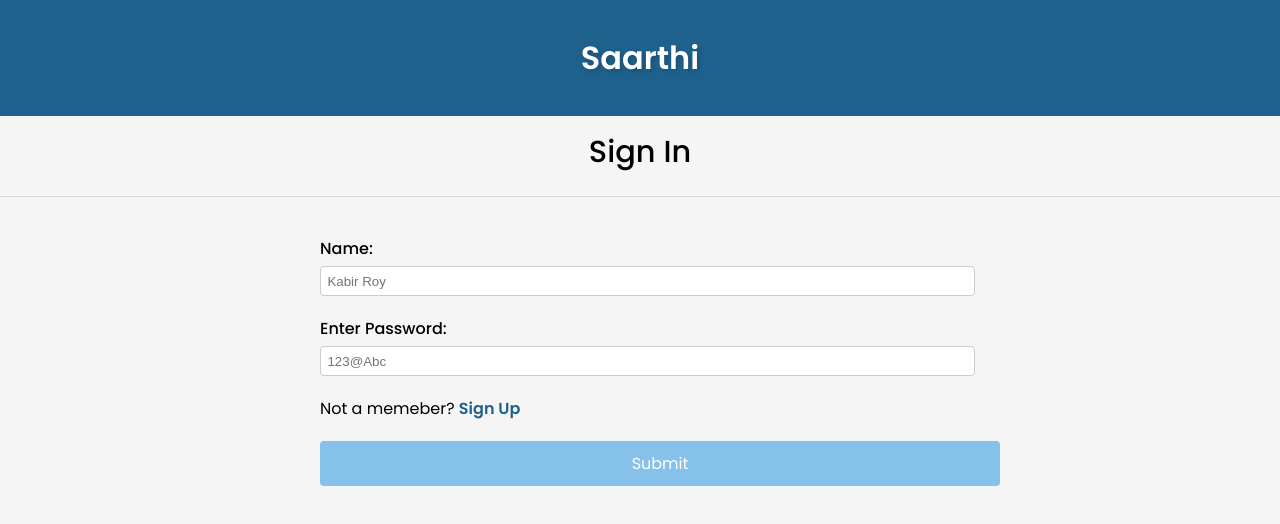
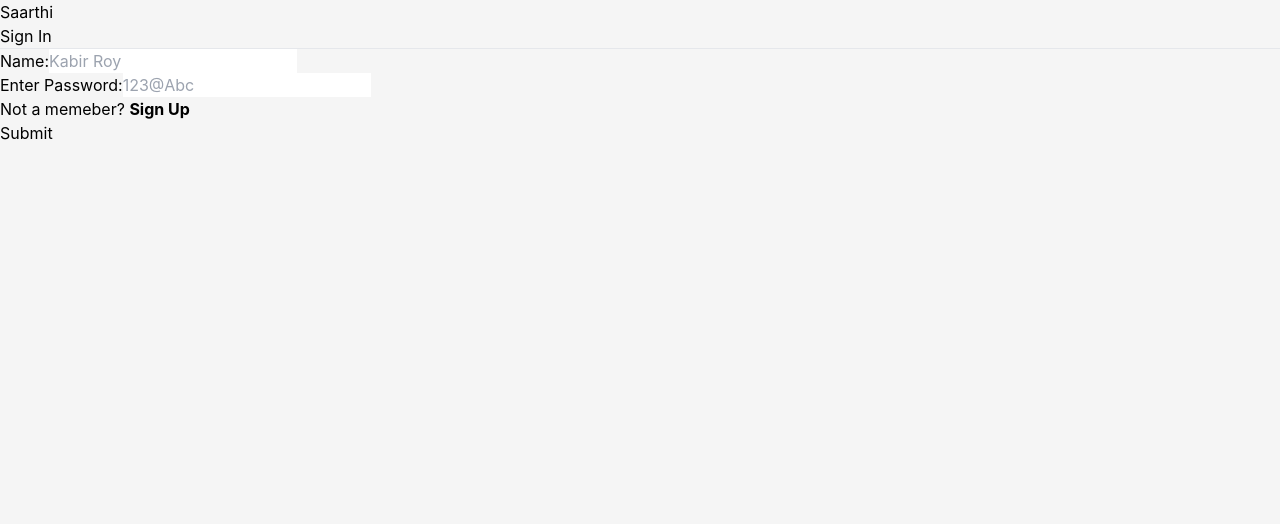
Before and after one commit to 158SR/-SAARTHI, a React (Create React App) app: page /login in a window 1280 px wide. Shown: the top 524 px of the page. Built offline with nearby package versions, Linux system fonts and the light colour scheme.

Commit message:
added tailwind

```diff
--- a/src/components/SignUp.css
+++ /dev/null
@@ -1,118 +0,0 @@
-@import url("https://fonts.googleapis.com/css2?family=Poppins:wght@300;400;500;600;&family=Roboto:wght@300;400;500&display=swap");
-
-:root {
-  --theme1: #85C1E9;
-  --theme2: #1F618D;
-  --hover:  #478a90;
-}
-
-.form-cont {
-  font-family: "poppins", sans-serif;
-  margin: 0;
-  padding: 0;
-  box-sizing: border-box;
-  display: flex;
-  flex-direction: column;
-  align-items: center;
-}
-
-.logo-wrap {
-  width: 100%;
-  background-color: var(--theme2);
-  display: flex;
-  font-weight: 300;
-  /* text-transform: uppercase; */
-  justify-content: center;
-  padding: 1% 0;
-}
-
-.logo {
-  text-align: center;
-  color: #fff;
-  font-size: 2em;
-  font-weight: 600;
-  text-shadow: 2px 2px 4px rgba(0, 0, 0, 0.2);
-}
-
-.main-head{
-    font-size: 1.9rem;
-    margin: 1%;
-    font-weight: 500;
-}
-
-hr{
-    width: 100%;
-    margin-bottom: 3%;
-    opacity: 0.3;
-}
-
-form {
-  width: 50%;
-}
-
-.form-group {
-  margin-bottom: 20px;
-}
-
-label {
-  display: block;
-  font-weight: 500;
-  margin-bottom: 5px;
-}
-
-input {
-  width: 100%;
-  padding: 1%;
-  border: 1px solid #ccc;
-  border-radius: 4px;
-  outline: none;
-}
-
-select {
-  padding: 1%;
-  width: 100%;
-  border: 1px solid #ccc;
-  border-radius: 4px;
-}
-
-.form-group p a{
-    cursor: pointer;
-    color: var(--theme2);
-    text-decoration: none;
-}
-
-.submit-btn {
-  background-color: var(--theme1);
-  color: white;
-  padding: 10px 20px;
-  border: none;
-  display: block;
-  text-decoration: none;
-  text-align: center;
-  width: 100%;
-  border-radius: 4px;
-  cursor: pointer;
-  font-size: 16px;
-  margin-bottom: 70px;
-}
-
-.submit-btn:hover {
-  background-color: var(--hover);
-}
-
-/* Responsive Styles */
-@media (max-width: 600px) {
-  form {
-    max-width: 300px;
-    margin: 0 auto;
-  }
-
-  input[type="text"],
-  select {
-    width: 100%;
-  }
-
-  .submit-btn {
-    width: 100%;
-  }
-}
--- a/src/components/login.js
+++ b/src/components/login.js
@@ -1,5 +1,4 @@
 import React from 'react'
-import './SignUp.css'
 import { Link } from "react-router-dom";
 
 const Login = () => {
--- a/src/components/signUp.js
+++ b/src/components/signUp.js
@@ -1,5 +1,4 @@
 import React from "react";
-import "./SignUp.css";
 import { Link } from "react-router-dom";
 
 const SignUp = () => {
--- a/src/index.css
+++ b/src/index.css
@@ -1,3 +1,7 @@
+@tailwind base;
+@tailwind components;
+@tailwind utilities;
+
 body {
   margin: 0;
   font-family: -apple-system, BlinkMacSystemFont, 'Segoe UI', 'Roboto', 'Oxygen',
--- a/tailwind.config.js
+++ b/tailwind.config.js
@@ -1,6 +1,8 @@
 /** @type {import('tailwindcss').Config} */
 module.exports = {
-  content: [],
+  content: [
+    "./src/**/*.{js,jsx,ts,tsx}",
+  ],
   theme: {
     extend: {},
   },
```
